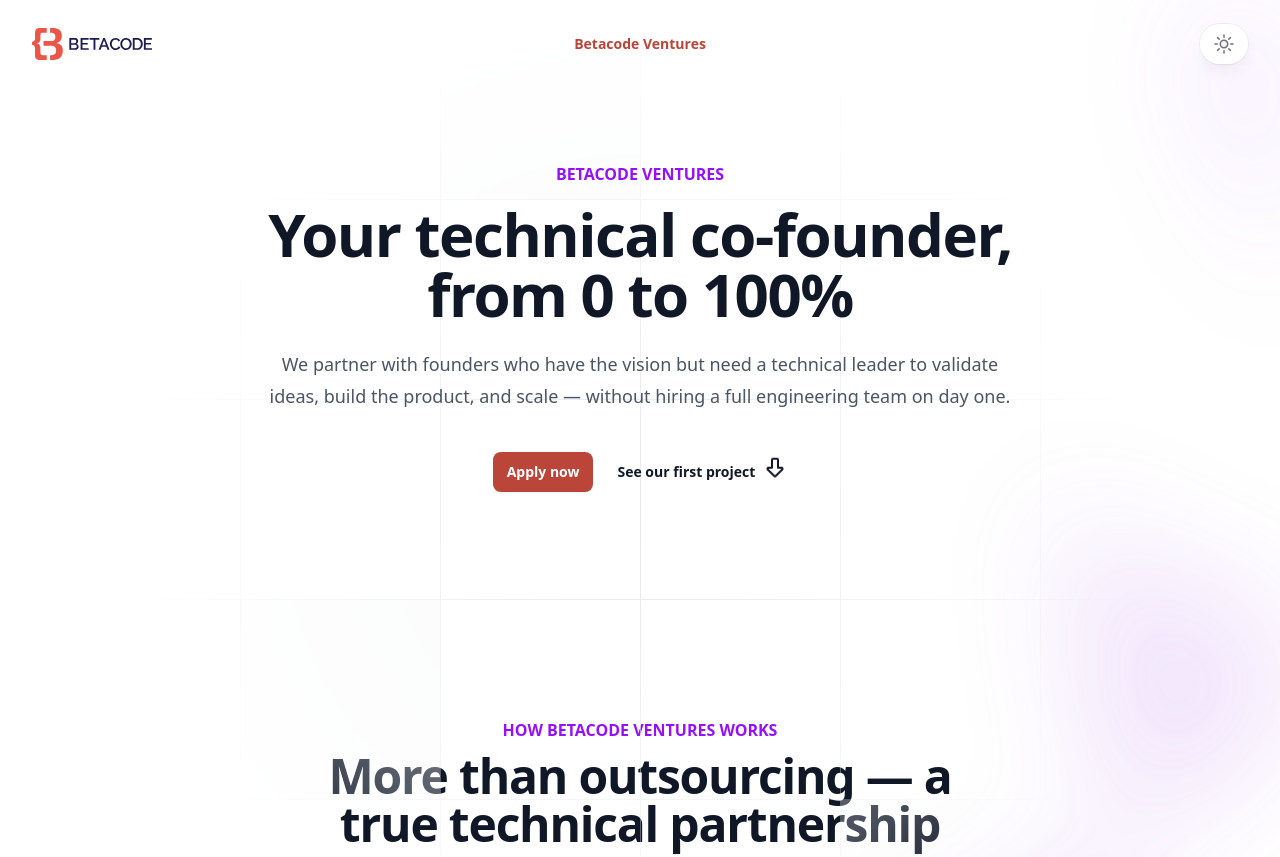
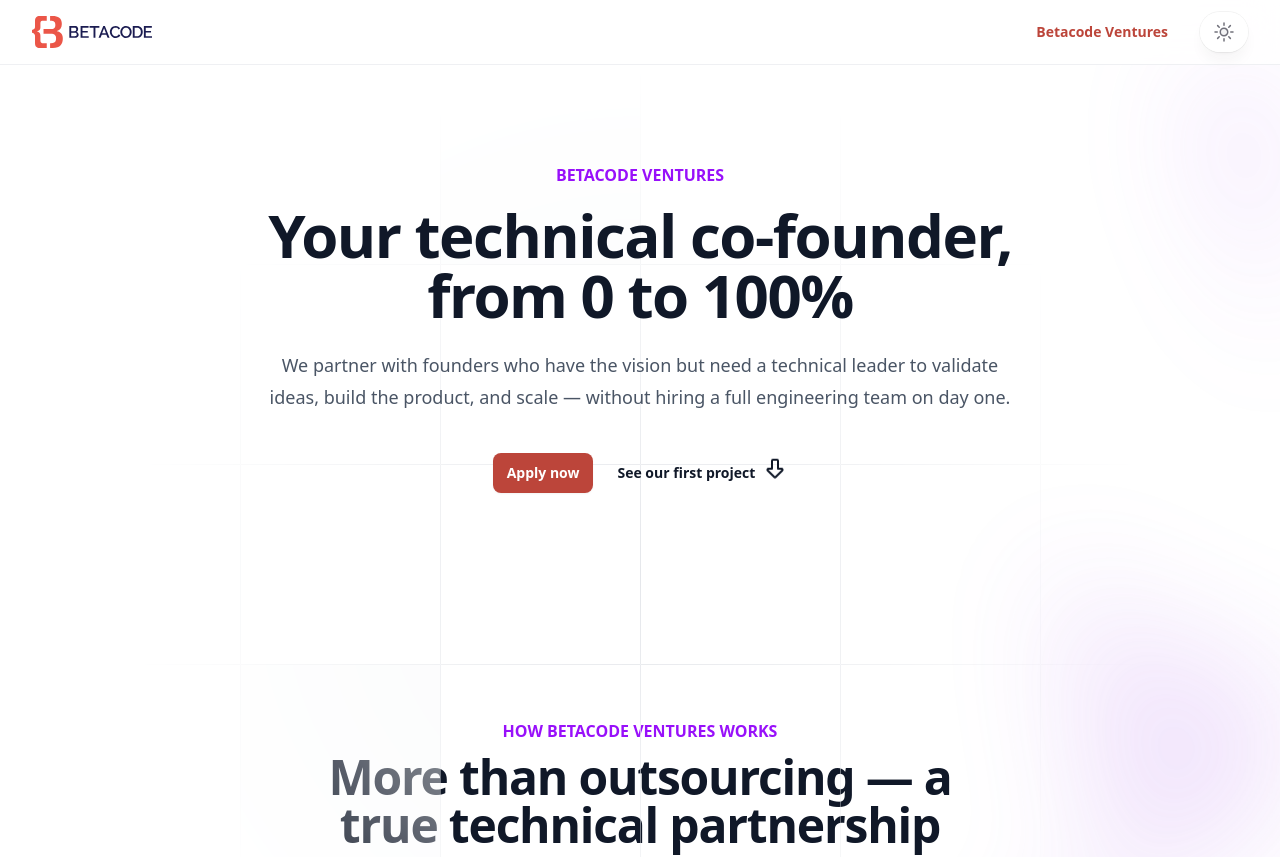
Before and after one commit to Menda0/betacode-site-v4, a Next.js app: page /betacode-ventures in a window 1280 px wide. Shown: the top 857 px of the page. Built offline with nearby package versions, Linux system fonts and the light colour scheme.

Commit message:
Add ventures

```diff
--- a/app/components/hero.tsx
+++ b/app/components/hero.tsx
@@ -4,13 +4,11 @@
 import Image from 'next/image'
 import { IconArrowBigDown } from '@tabler/icons-react'
 import Link from 'next/link'
-import { SiteHeader } from './site-header'
 import { CALENDAR_URL } from '@/lib/ventures-content'
 
 export default function Example() {
   return (
     <div className="bg-white dark:bg-gray-900">
-      <SiteHeader />
       <main>
         <div className="relative isolate">
           <svg
@@ -50,7 +48,7 @@
             />
           </div>
           <div className="overflow-hidden">
-            <div className="mx-auto max-w-7xl px-6 pt-36 pb-32 sm:pt-60 lg:px-8 lg:pt-32">
+            <div className="mx-auto max-w-7xl px-6 pt-16 pb-32 sm:pt-20 lg:px-8 lg:pt-24">
               <div className="mx-auto max-w-2xl gap-x-14 lg:mx-0 lg:flex lg:max-w-none lg:items-center">
                 <div className="relative w-full lg:max-w-xl lg:shrink-0 xl:max-w-2xl">
                   {/* <h1 className="text-5xl font-semibold tracking-tight text-pretty text-gray-900 sm:text-7xl dark:text-white">
--- a/app/components/site-header.tsx
+++ b/app/components/site-header.tsx
@@ -6,46 +6,32 @@
 import { ThemeToggle } from './theme-toggle'
 import Image from 'next/image'
 import Link from 'next/link'
+import { usePathname } from 'next/navigation'
 
 const navigation = [
   { name: 'Betacode Ventures', href: '/betacode-ventures' },
 ]
 
-type SiteHeaderProps = {
-  activePath?: string
-}
-
-export function SiteHeader({ activePath }: SiteHeaderProps) {
+export function SiteHeader() {
   const [mobileMenuOpen, setMobileMenuOpen] = useState(false)
+  const pathname = usePathname()
 
   return (
-    <header className="absolute inset-x-0 top-0 z-50">
-      <nav aria-label="Global" className="mx-auto flex max-w-7xl items-center justify-between p-6 lg:px-8">
-        <div className="flex lg:flex-1">
-          <Link href="/" className="-m-1.5 p-1.5">
-            <span className="sr-only">Betacode</span>
-            <Image src="/images/logo-light.svg" alt="Betacode" width={200} height={200} className="h-8 w-auto dark:hidden" />
-            <Image src="/images/logo-dark.svg" alt="Betacode" width={200} height={200} className="h-8 w-auto not-dark:hidden" />
-          </Link>
-        </div>
-        <div className="flex lg:hidden">
-          <ThemeToggle />
-          <button
-            type="button"
-            onClick={() => setMobileMenuOpen(true)}
-            className="-m-2.5 ml-2 inline-flex items-center justify-center rounded-md p-2.5 text-gray-700 dark:text-gray-200"
-          >
-            <span className="sr-only">Open main menu</span>
-            <Bars3Icon aria-hidden="true" className="size-6" />
-          </button>
-        </div>
-        <div className="hidden lg:flex lg:gap-x-12">
+    <header className="sticky top-0 z-50 border-b border-gray-200/60 bg-white/75 backdrop-blur-lg dark:border-white/10 dark:bg-gray-900/75">
+      <nav aria-label="Global" className="mx-auto flex h-16 max-w-7xl items-center justify-between px-6 lg:px-8">
+        <Link href="/" className="flex shrink-0 items-center">
+          <span className="sr-only">Betacode</span>
+          <Image src="/images/logo-light.svg" alt="Betacode" width={200} height={200} className="h-8 w-auto dark:hidden" />
+          <Image src="/images/logo-dark.svg" alt="Betacode" width={200} height={200} className="h-8 w-auto not-dark:hidden" />
+        </Link>
+
+        <div className="hidden items-center gap-8 lg:flex">
           {navigation.map((item) => (
             <Link
               key={item.name}
               href={item.href}
               className={`text-sm/6 font-semibold ${
-                activePath === item.href
+                pathname === item.href
                   ? 'text-primary-600 dark:text-primary-400'
                   : 'text-gray-900 dark:text-white'
               }`}
@@ -53,16 +39,27 @@
               {item.name}
             </Link>
           ))}
-        </div>
-        <div className="hidden lg:flex lg:flex-1 lg:justify-end">
           <ThemeToggle />
         </div>
+
+        <div className="flex items-center gap-2 lg:hidden">
+          <ThemeToggle />
+          <button
+            type="button"
+            onClick={() => setMobileMenuOpen(true)}
+            className="inline-flex items-center justify-center rounded-md p-2 text-gray-700 dark:text-gray-200"
+          >
+            <span className="sr-only">Open main menu</span>
+            <Bars3Icon aria-hidden="true" className="size-6" />
+          </button>
+        </div>
       </nav>
+
       <Dialog open={mobileMenuOpen} onClose={setMobileMenuOpen} className="lg:hidden">
-        <div className="fixed inset-0 z-50" />
-        <DialogPanel className="fixed inset-y-0 right-0 z-50 w-full overflow-y-auto bg-white p-6 sm:max-w-sm sm:ring-1 sm:ring-gray-900/10 dark:bg-gray-900 dark:sm:ring-gray-100/10">
+        <div className="fixed inset-0 z-50 bg-gray-900/20 backdrop-blur-sm dark:bg-black/40" />
+        <DialogPanel className="fixed inset-y-0 right-0 z-50 w-full overflow-y-auto bg-white/95 p-6 backdrop-blur-lg sm:max-w-sm sm:ring-1 sm:ring-gray-900/10 dark:bg-gray-900/95 dark:sm:ring-gray-100/10">
           <div className="flex items-center justify-between">
-            <Link href="/" className="-m-1.5 p-1.5" onClick={() => setMobileMenuOpen(false)}>
+            <Link href="/" className="flex items-center" onClick={() => setMobileMenuOpen(false)}>
               <span className="sr-only">Betacode</span>
               <Image src="/images/logo-light.svg" alt="Betacode" width={200} height={200} className="h-8 w-auto dark:hidden" />
               <Image src="/images/logo-dark.svg" alt="Betacode" width={200} height={200} className="h-8 w-auto not-dark:hidden" />
@@ -70,7 +67,7 @@
             <button
               type="button"
               onClick={() => setMobileMenuOpen(false)}
-              className="-m-2.5 rounded-md p-2.5 text-gray-700 dark:text-gray-200"
+              className="inline-flex items-center justify-center rounded-md p-2 text-gray-700 dark:text-gray-200"
             >
               <span className="sr-only">Close menu</span>
               <XMarkIcon aria-hidden="true" className="size-6" />
@@ -85,7 +82,7 @@
                     href={item.href}
                     onClick={() => setMobileMenuOpen(false)}
                     className={`-mx-3 block rounded-lg px-3 py-2 text-base/7 font-semibold hover:bg-gray-50 dark:hover:bg-white/5 ${
-                      activePath === item.href
+                      pathname === item.href
                         ? 'text-primary-600 dark:text-primary-400'
                         : 'text-gray-900 dark:text-white'
                     }`}
--- a/app/components/ventures/ventures-hero.tsx
+++ b/app/components/ventures/ventures-hero.tsx
@@ -1,12 +1,10 @@
 import Link from 'next/link'
 import { IconArrowBigDown } from '@tabler/icons-react'
-import { SiteHeader } from '../site-header'
 import { CALENDAR_URL, venturesHero } from '@/lib/ventures-content'
 
 export function VenturesHero() {
   return (
     <div className="bg-white dark:bg-gray-900">
-      <SiteHeader activePath="/betacode-ventures" />
       <div className="relative isolate">
         <svg
           aria-hidden="true"
@@ -44,7 +42,7 @@
             className="aspect-801/1036 w-200.25 bg-linear-to-tr from-[#9d4edd] to-[#c77dff] opacity-30"
           />
         </div>
-        <div className="mx-auto max-w-7xl px-6 pt-36 pb-24 sm:pt-48 lg:px-8 lg:pt-40">
+        <div className="mx-auto max-w-7xl px-6 pt-16 pb-24 sm:pt-20 lg:px-8 lg:pt-24">
           <div className="mx-auto max-w-3xl text-center">
             <p className="text-base/7 font-semibold text-purple-600 uppercase dark:text-purple-400">
               {venturesHero.eyebrow}
--- a/app/layout.tsx
+++ b/app/layout.tsx
@@ -3,6 +3,7 @@
 import Script from "next/script";
 import "./globals.css";
 import { ThemeProvider } from "./components/theme-provider";
+import { SiteHeader } from "./components/site-header";
 import { Google } from "./components/google";
 import { GoogleAnalytics } from '@next/third-parties/google'
 
@@ -52,7 +53,10 @@
         <Script id="theme-init" strategy="beforeInteractive">
           {themeScript}
         </Script>
-        <ThemeProvider>{children}</ThemeProvider>
+        <ThemeProvider>
+          <SiteHeader />
+          {children}
+        </ThemeProvider>
       </body>
       <GoogleAnalytics gaId='G-TTP70YDXYR' />
     </html>
```
